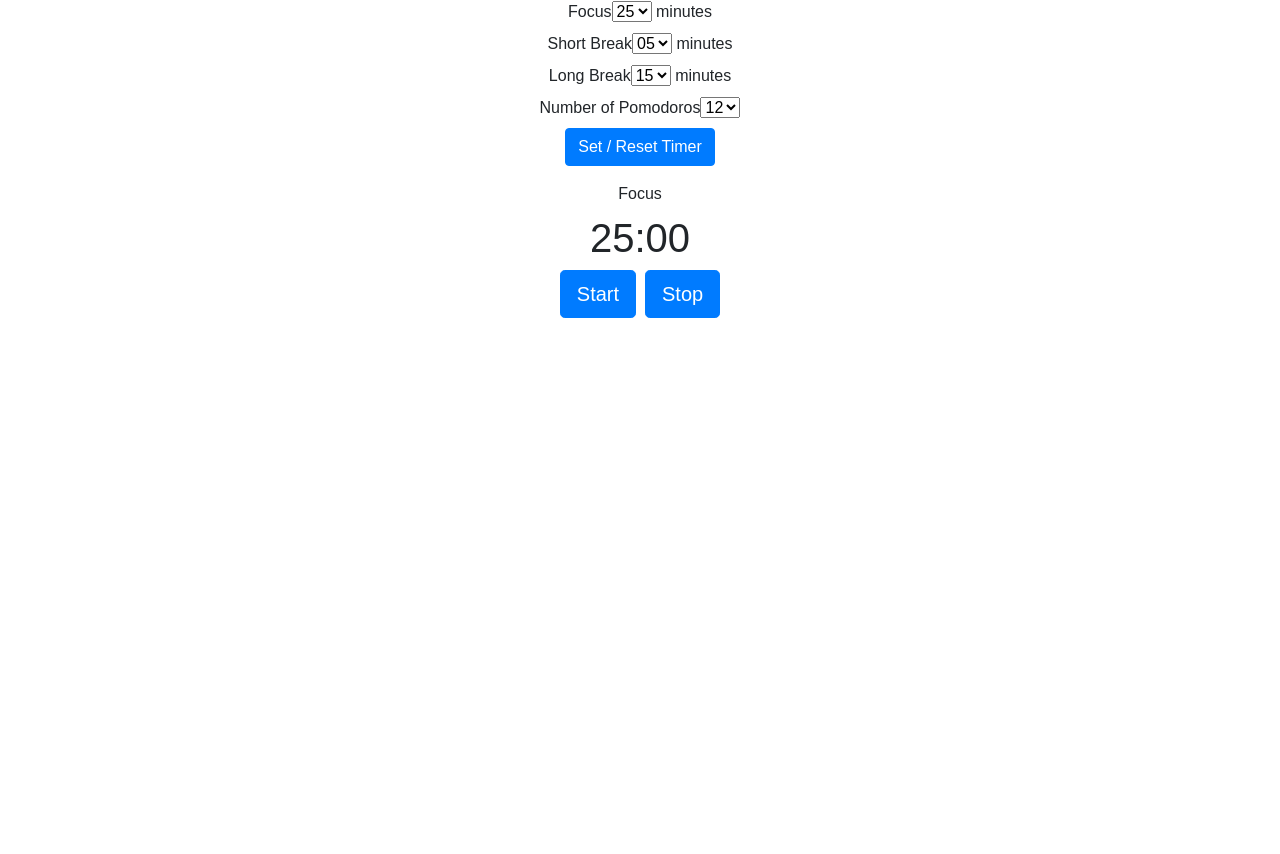
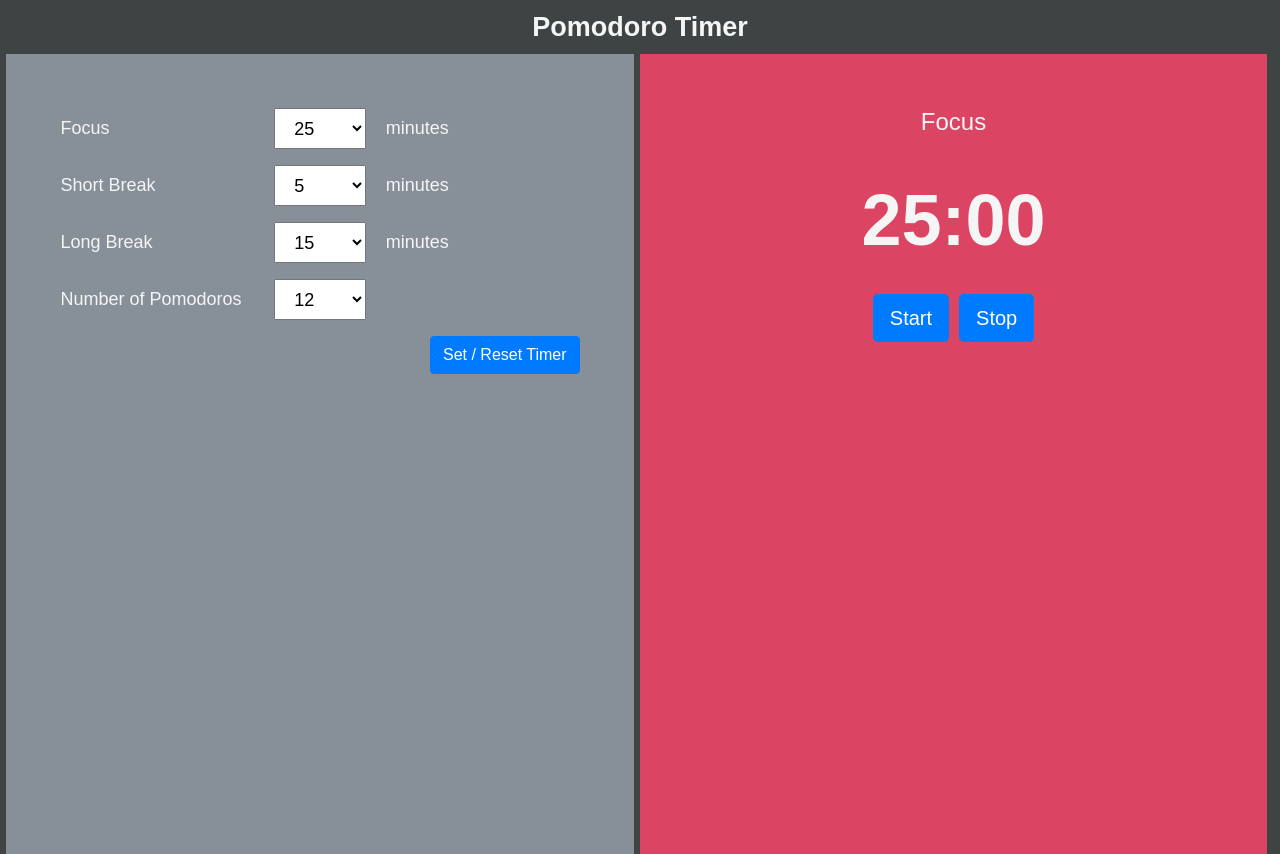
Before and after one commit to mgiridhar/pomodoro_web, a React (Create React App) app: page / in a window 1280 px wide. Before the commit the page ends 800 px from the top, so only its background shows below. Built offline with nearby package versions, Linux system fonts and the light colour scheme.

Commit message:
adding css styling

```diff
--- a/src/App.css
+++ b/src/App.css
@@ -1,28 +1,54 @@
-.App {
-  text-align: center;
+html, body, #root {
+  height: 100%;
+  background: #3e4444;
 }
 
-.App-logo {
-  animation: App-logo-spin infinite 20s linear;
-  height: 80px;
-}
-
-.App-header {
-  background-color: #222;
-  height: 150px;
-  padding: 20px;
-  color: white;
+.App {
+  /*text-align: left;*/
+  width: 100%;
+  font-size: large;
+  height: 100%;
+  background: #3e4444;
 }
 
 .App-title {
   font-size: 1.5em;
+  text-align: center;
+  font-weight: bolder;
+  color: whitesmoke;
+  background: #3e4444;
+  padding: 0.25em;
 }
 
-.App-intro {
-  font-size: large;
+.box {
+  float: left;
+  width: 49%;
+  height: 100%;
+  padding: 3em;
+  vertical-align: middle;
+  color: whitesmoke;
 }
 
-@keyframes App-logo-spin {
-  from { transform: rotate(0deg); }
-  to { transform: rotate(360deg); }
+.box-left {
+  text-align: left;
+  background: #878f99;
+  margin: 0 0.25% 0.5% 0.5%;
 }
+
+.box-right {
+  text-align: center;
+  margin: 0 0.5% 0.5% 0.25%;
+}
+.box-right-focus {
+  background: #db4462;
+}
+
+.box-right-break {
+  background: #66a5f1;
+}
+
+.timer {
+  padding: 4%;
+  font-size: 4em;
+  font-weight: bolder;
+}
--- a/src/App.js
+++ b/src/App.js
@@ -12,6 +12,7 @@ class App extends Component {
       lbreakMins: '15',
       breakTime: false,
       type: 'Focus',
+      cssClass: 'box-right-focus',
       autoStart: true,
       totalRounds: 12,
       idxRound: 1,
@@ -45,6 +46,7 @@ class App extends Component {
       lbreakMins: this.refs.lbreakMins.value,
       minutes: this.refs.focusMins.value,
       type: 'Focus',
+      cssClass: 'box-right-focus',
       totalRounds: parseInt(this.refs.totalRounds.value),
       idxRound: 1,
     }, () => {
@@ -67,6 +69,7 @@ class App extends Component {
         breakTime: !this.state.breakTime,
         minutes: this.state.focusMins,
         type: 'Focus',
+        cssClass: 'box-right-focus',
         autoStart: true,
         idxRound: idx,
       }, () => {
@@ -91,6 +94,7 @@ class App extends Component {
         breakTime: !this.state.breakTime,
         minutes: mins,
         type: type,
+        cssClass: 'box-right-break',
         autoStart: true,
       }, () => {
         console.log(this.state);
@@ -107,7 +111,7 @@ class App extends Component {
       return (
         <option
           key={minute}
-          value={minute}>{minute}</option>
+          value={minute}>{parseInt(minute)}</option>
       );
     });
     //console.log(options);
@@ -136,40 +140,61 @@ class App extends Component {
     console.log("app - render");
     return (
       <div className="App">
-        <form onSubmit={this.setTimer.bind(this)} className="form-group">
-          <label>Focus</label>
-          <select ref="focusMins" defaultValue='25'>
+        <div className="App-title"> Pomodoro Timer </div>
+
+        <form onSubmit={this.setTimer.bind(this)} className="form-group box box-left">
+          <div class="form-group row">
+            <label className="col-sm-5 col-form-label">Focus</label>
+
+            <select ref="focusMins" className="col-sm-2"
+              onmousedown="if(this.options.length>8){this.size=8;}"
+              onchange='this.size=0;' onblur="this.size=0;"
+              defaultValue='25'>
               {this.minuteOptions(this.props.focusRange)}
             </select>
-          &nbsp;minutes
-          <br />
-          <label>Short Break</label>
-          <select ref="sbreakMins" defaultValue='05'>
+
+            <label className="col-sm-1 col-form-label">&nbsp;minutes</label>
+          </div>
+          <div class="form-group row">
+            <label className="col-sm-5 col-form-label">Short Break</label>
+            <select ref="sbreakMins"
+              className="col-sm-2"
+              defaultValue='05'>
               {this.minuteOptions(this.props.sBreakRange)}
             </select>
-          &nbsp;minutes
-          <br />
-          <label>Long Break</label>
-          <select ref="lbreakMins" defaultValue='15'>
+            <label className="col-sm-1 col-form-label">&nbsp;minutes</label>
+          </div>
+          <div class="form-group row">
+            <label className="col-sm-5 col-form-label">Long Break</label>
+            <select ref="lbreakMins"
+              className="col-sm-2"
+              defaultValue='15'>
               {this.minuteOptions(this.props.lBreakRange)}
             </select>
-          &nbsp;minutes
-          <br />
-          <label>Number of Pomodoros</label>
-          <select ref="totalRounds" defaultValue={12}>
+            <label className="col-sm-1 col-form-label">&nbsp;minutes</label>
+          </div>
+
+          <div class="form-group row">
+            <label className="col-sm-5 col-form-label">Number of Pomodoros</label>
+            <select ref="totalRounds"
+              className="col-sm-2"
+              defaultValue={12}>
               {this.roundOptions(this.props.rounds)}
             </select>
-          <br />
+          </div>
+          <div align="right" styles={{paddingRight: '5%'}}>
             <input type="submit" value="Set / Reset Timer" className="btn btn-primary" />
+          </div>
+
         </form>
 
+
+        <div className={"box box-right " + this.state.cssClass} >
           <Timer mins={this.state.minutes}
                 title={this.state.type}
                 toggle={this.toggleTimer.bind(this)}
                 autoStart={this.state.autoStart}
                 ref={this.timerRef} />
-
-        <div>
           <button onClick={this.timerStart} className="btn btn-primary btn-lg">Start</button> &nbsp;
           <button onClick={this.timerStop} className="btn btn-primary btn-lg">Stop</button>
         </div>
--- a/src/Timer.js
+++ b/src/Timer.js
@@ -78,8 +78,8 @@ class Timer extends Component {
     */
     return (
       <div key={this.props.type}>
-        <label>{this.props.title}</label>
-        <h1>{this.state.mins}:{this.state.secs}</h1>
+        <h4>{this.props.title}</h4>
+        <div className="timer">{this.state.mins}:{this.state.secs}</div>
       </div>
     )
   };
```
Lines whose indentation alone changed are shown as unchanged.
